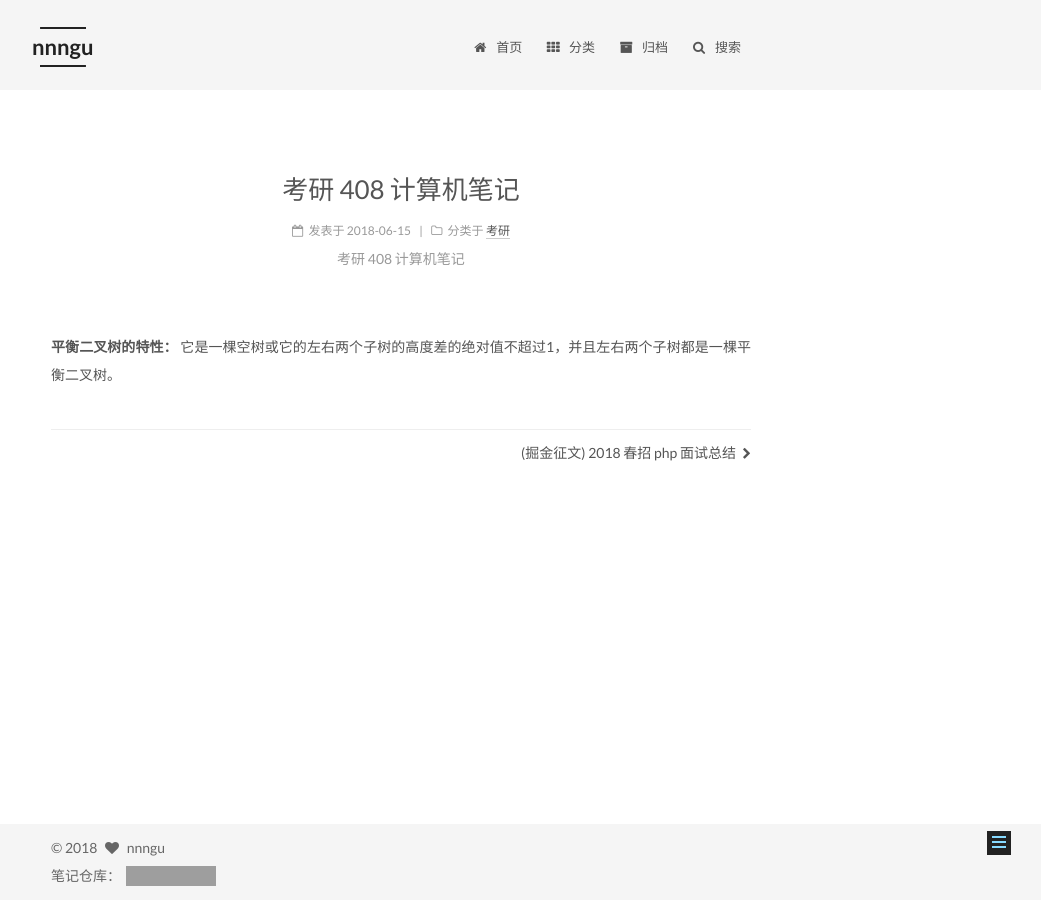
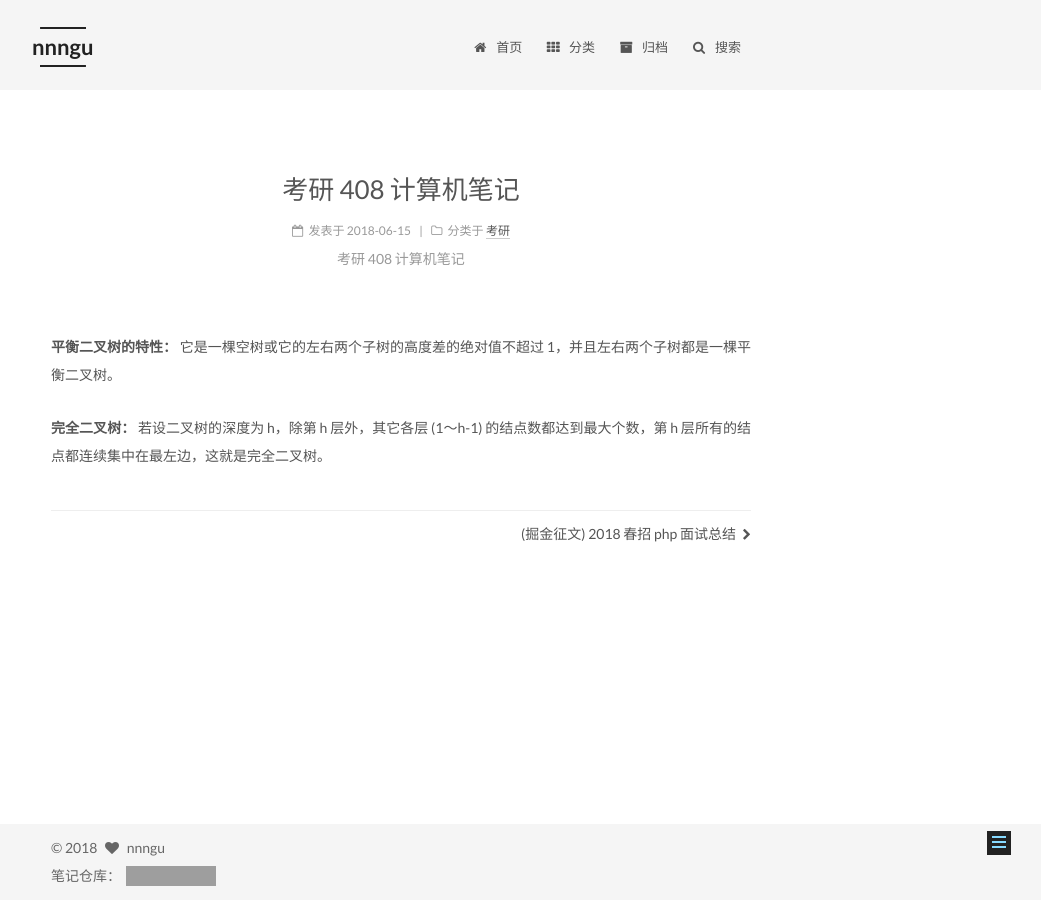
Before and after one commit to nnngu/LearningNotes, a Jekyll site: the page built from _posts/2018-06-15-考研 408 计算机笔记.md, in a window 1280 px wide. Shown: the whole page, without its empty margins (239-1280 px from the left). Built offline with Jekyll 4.4.1, drawn with Linux system fonts in a browser that asks for light colours; grey boxes are pictures that could not be loaded.

Commit message:
修改文件: _posts/2018-06-15-考研 408 计算机笔记.md

```diff
--- a/_posts/2018-06-15-考研 408 计算机笔记.md
+++ b/_posts/2018-06-15-考研 408 计算机笔记.md
@@ -3,4 +3,6 @@ categories: 考研
 description: 考研 408 计算机笔记
 ---
 
-**平衡二叉树的特性：** 它是一棵空树或它的左右两个子树的高度差的绝对值不超过1，并且左右两个子树都是一棵平衡二叉树。
+**平衡二叉树的特性：** 它是一棵空树或它的左右两个子树的高度差的绝对值不超过 1，并且左右两个子树都是一棵平衡二叉树。
+
+**完全二叉树：** 若设二叉树的深度为 h，除第 h 层外，其它各层 (1～h-1) 的结点数都达到最大个数，第 h 层所有的结点都连续集中在最左边，这就是完全二叉树。
```
